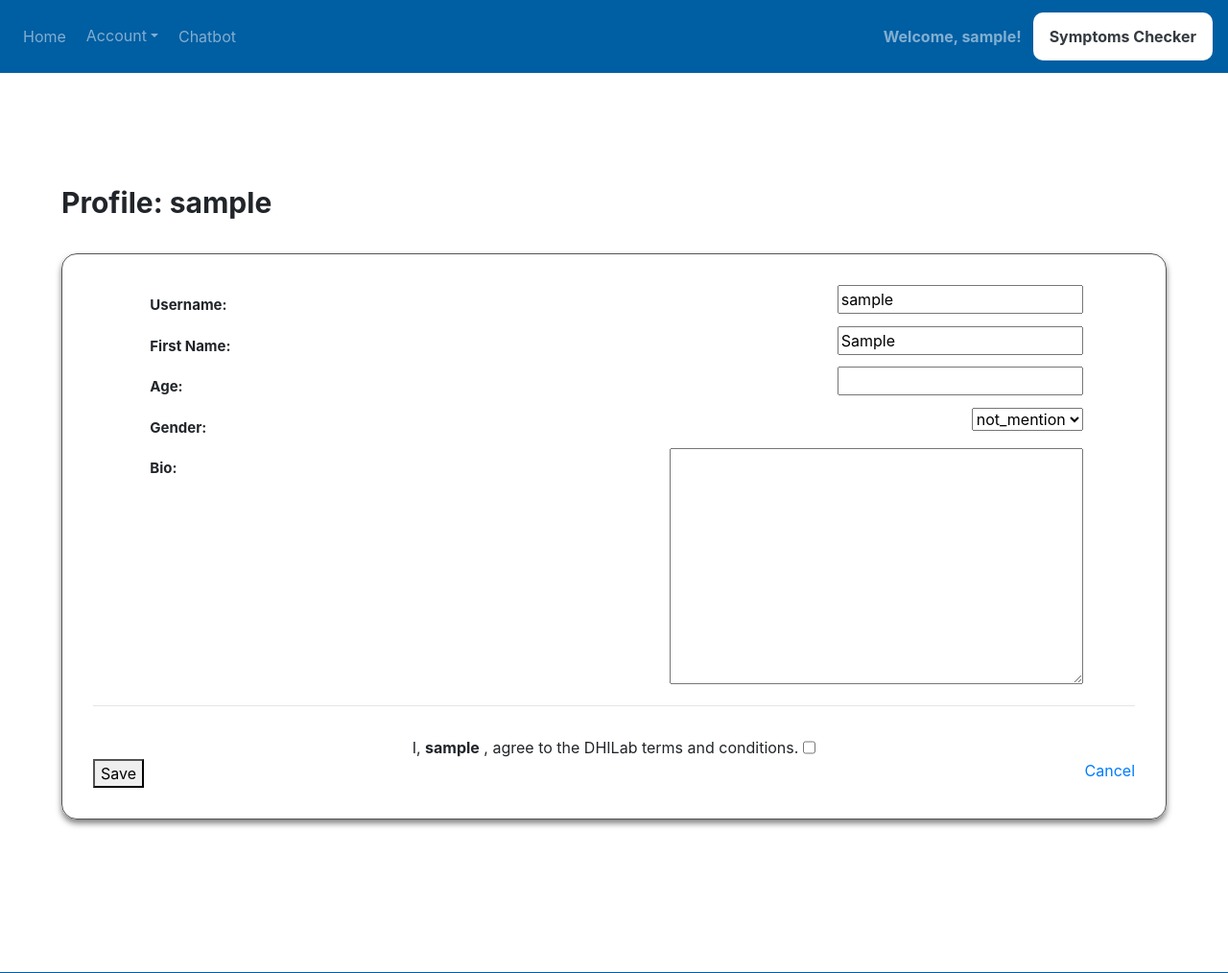
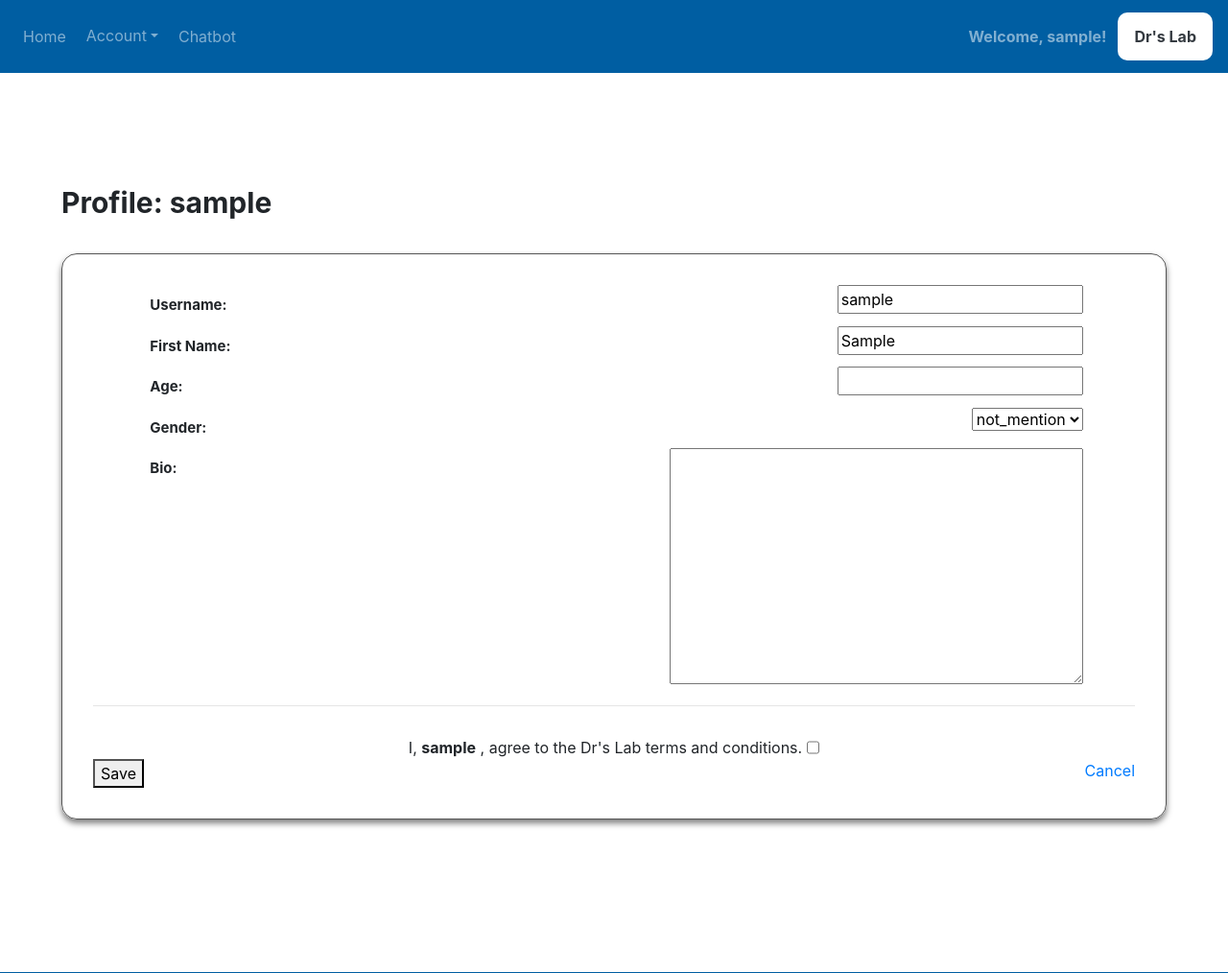
Before and after one commit to GeneDev123/dhi-lab, a Django app: a page that uses dhiLab/main/templates/main/base.html in a window 1280 px wide. Shown: the top 1014 px of the page at 96% size. Run offline with Django 4.2, Linux system fonts and the light colour scheme; the visitor is signed in with stand-in values (Sample User, id 1); style sheets or scripts are compiled from the project's sources; some libraries are stand-ins or nearby versions.

Commit message:
Updated the name

```diff
--- a/dhiLab/main/templates/main/base.html
+++ b/dhiLab/main/templates/main/base.html
@@ -88,7 +88,7 @@
 
           <span class="navbar-text font-weight-bold">{% if user.is_authenticated %} Welcome, {{ user.username }}! {% else %} Welcome, Guest!{% endif %}</span>
           <div class="site-name-container">
-            <span class="navbar-text text-dark font-weight-bold">Symptoms Checker</span>
+            <span class="navbar-text text-dark font-weight-bold">Dr's Lab</span>
             <!-- <span><img class="logo" src="{% static 'main/assets/logo.svg' %}"></span> -->
           </div>
         </div>
--- a/dhiLab/main/templates/main/home.html
+++ b/dhiLab/main/templates/main/home.html
@@ -8,7 +8,7 @@
     <div class="chatbot-label-container">
       <!-- <div><img class="logo" src="{% static 'main/assets/logo.svg' %}"></div> -->
       <div class="text-container">
-        Symptoms Checker
+        Dr's Lab
       </div>
     </div>
 
--- a/dhiLab/main/templates/main/profile.html
+++ b/dhiLab/main/templates/main/profile.html
@@ -104,7 +104,7 @@
               {% else %}
                 the <span class="text-bolder">User </span>
               {% endif %}
-            , agree to the DHILab terms and conditions.
+            , agree to the Dr's Lab terms and conditions.
           </div>
           <input type="checkbox" class="readonly-checkboxes" {% if user_data.is_agree_terms_and_condition %}checked{% endif %} readonly>
         </div>
@@ -188,7 +188,7 @@
                 {% else %}
                   the <span class="text-bolder">User </span>
                 {% endif %}
-              , agree to the DHILab terms and conditions.
+              , agree to the Dr's Lab terms and conditions.
             </div>
 
             {{ form.is_agree_terms_and_condition }}
```
